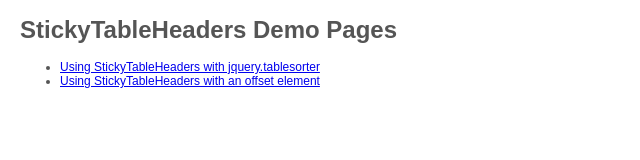
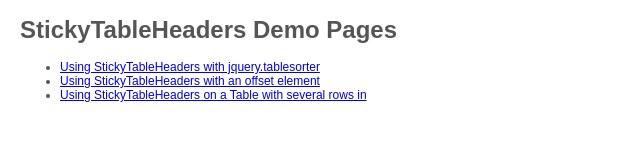
Before and after one commit to jmosbech/StickyTableHeaders, a plain HTML site: page default.htm in a window 1280 px wide. Shown: the whole page, without its empty margins (0-640 px from the left). Drawn offline with Linux system fonts and the light colour scheme.

Commit message:
added missing link to default.htm

```diff
--- a/default.htm
+++ b/default.htm
@@ -11,6 +11,7 @@
 	<ul>
 		<li><a href="demo/tablesorter.htm">Using StickyTableHeaders with jquery.tablesorter</a></li>
 		<li><a href="demo/offset.htm">Using StickyTableHeaders with an offset element</a></li>
+		<li><a href="demo/sticky-thead.htm">Using StickyTableHeaders on a Table with several rows in <thead></a></li>
 	</ul>
 </body>
 </html>
```
